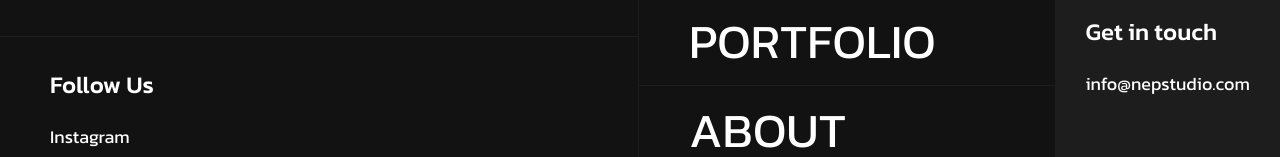
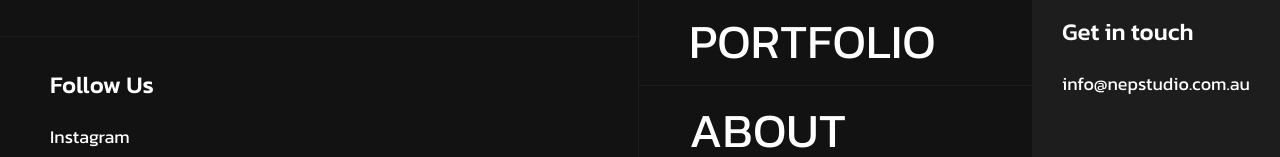
Before and after one commit to soyas07/nepstudio, a Next.js app: page / in a window 1280 px wide. Both pictures are taken after a click on the button 30 px from the left and 443 px from the top of the page. Shown: the part 186-343 px from the top of the page. Built offline with nearby package versions, Linux system fonts and the light colour scheme.

Commit message:
fixed contact email typo

```diff
--- a/src/components/canvas/Canvas.jsx
+++ b/src/components/canvas/Canvas.jsx
@@ -115,7 +115,7 @@ const Canvas = ({ bladeMode = "", ofCanvasArea }) => {
               <h3>Get in touch</h3>
               <ul>
                 <li>
-                  <a href="mailto:info@nepstudio.com">info@nepstudio.com</a>
+                  <a href="mailto:info@nepstudio.com.au">info@nepstudio.com.au</a>
                 </li>
               </ul>
             </div>
--- a/src/components/footer/Footer3.jsx
+++ b/src/components/footer/Footer3.jsx
@@ -96,7 +96,7 @@ export default function Footer3() {
                     <ul className="footer__contact">
                       <li>Sydney, NSW, Australia</li>
                       <li>
-                        <a href="mailto:info@nestudio.com.au">
+                        <a href="mailto:info@nepstudio.com.au">
                           info@nepstudio.com.au
                         </a>
                       </li>
```
